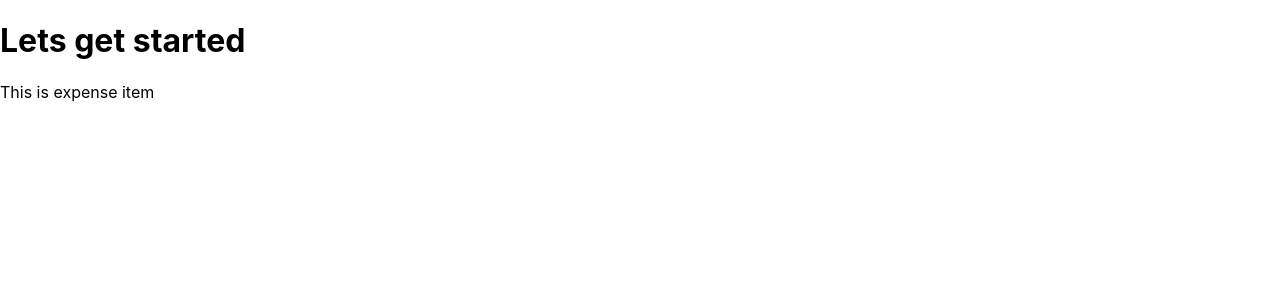
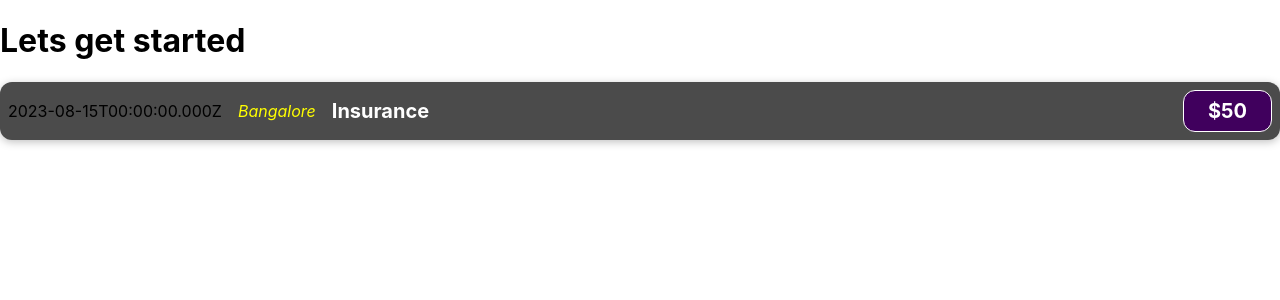
Before and after one commit to Red-Pillow/ReactJs-Sharpeners-, a React (Create React App) app: page / in a window 1280 px wide. Shown: the top 300 px of the page. Built offline with nearby package versions, Linux system fonts and the light colour scheme.

Commit message:
JavaScript Inside JSX

```diff
--- /dev/null
+++ b/src/components/ExpenseItem.css
@@ -0,0 +1,62 @@
+.expense-item {
+    display: flex;
+    justify-content: space-between;
+    align-items: center;
+    box-shadow: 0 2px 8px rgba(0, 0, 0, 0.25);
+    padding: 0.5rem;
+    margin: 1rem 0;
+    border-radius: 12px;
+    background-color: #4b4b4b;
+  }
+
+  .expense-item__location {
+    margin-left: 1rem;
+    color: yellow;
+    font-style: italic;
+  }
+
+  .expense-item__description {
+    display: flex;
+    flex-direction: column;
+    gap: 1rem;
+    align-items: flex-end;
+    flex-flow: column-reverse;
+    justify-content: flex-start;
+    flex: 1;
+  }
+
+  .expense-item h2 {
+    color: #3a3a3a;
+    font-size: 1rem;
+    flex: 1;
+    margin: 0 1rem;
+    color: white;
+  }
+
+  .expense-item__price {
+    font-size: 1rem;
+    font-weight: bold;
+    color: white;
+    background-color: #40005d;
+    border: 1px solid white;
+    padding: 0.5rem;
+    border-radius: 12px;
+  }
+
+  @media (min-width: 580px) {
+    .expense-item__description {
+      flex-direction: row;
+      align-items: center;
+      justify-content: flex-start;
+      flex: 1;
+    }
+
+    .expense-item__description h2 {
+      font-size: 1.25rem;
+    }
+
+    .expense-item__price {
+      font-size: 1.25rem;
+      padding: 0.5rem 1.5rem;
+    }
+  }
--- a/src/components/ExpenseItem.js
+++ b/src/components/ExpenseItem.js
@@ -1,8 +1,22 @@
-function ExpenseItem(){
-    return (<p> This is expense item</p>
 
-)
-
+import './ExpenseItem.css';
+function ExpenseItem() {
+  const expenseDate = new Date(2023, 7, 15).toISOString();
+  const expenseTitle = "Insurance";
+  const expenseAmount = 50;
+  const expenseLocation = 'Bangalore'
+  return (
+    <div className="expense-item">
+      <div>{expenseDate}</div>
+      <div className="expense-item__location">{expenseLocation}</div>
+      <div className="expense-item__description">
+        <h2>{expenseTitle}</h2>
+        <div className="expense-item__price">${expenseAmount}</div>
+      </div>
+    </div>
+  );
 }
 
+
+
 export default ExpenseItem
```
